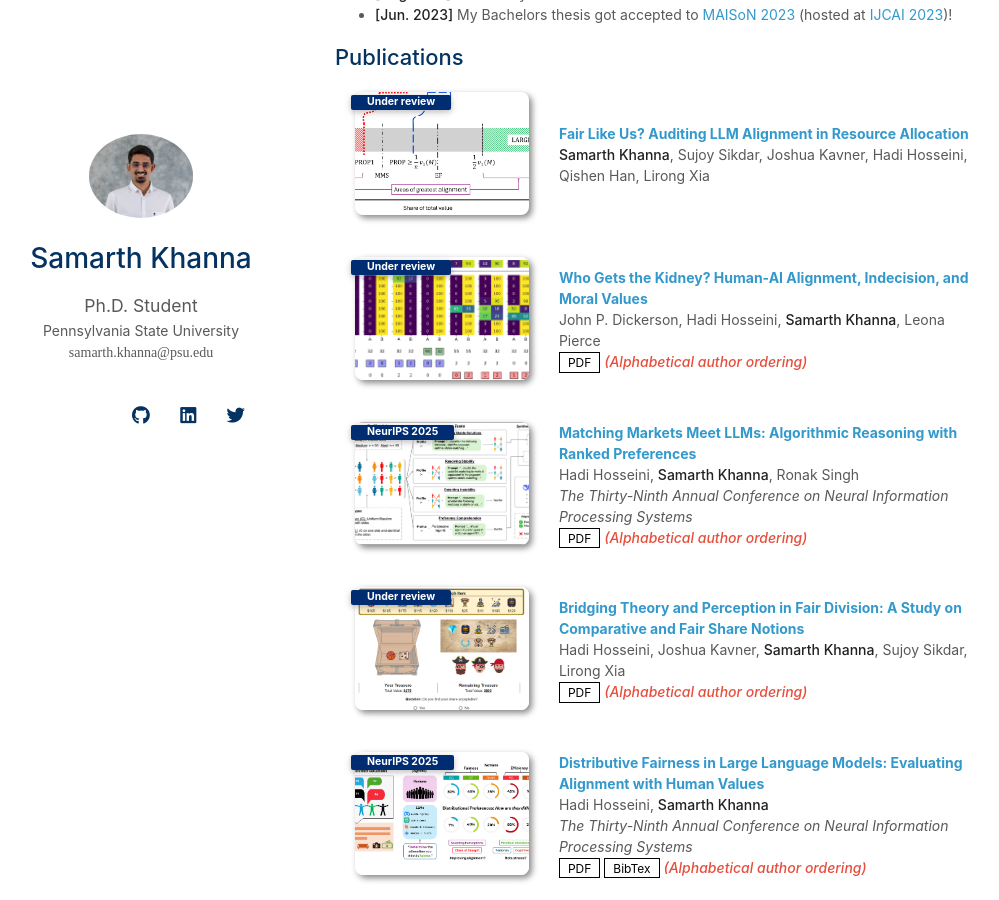
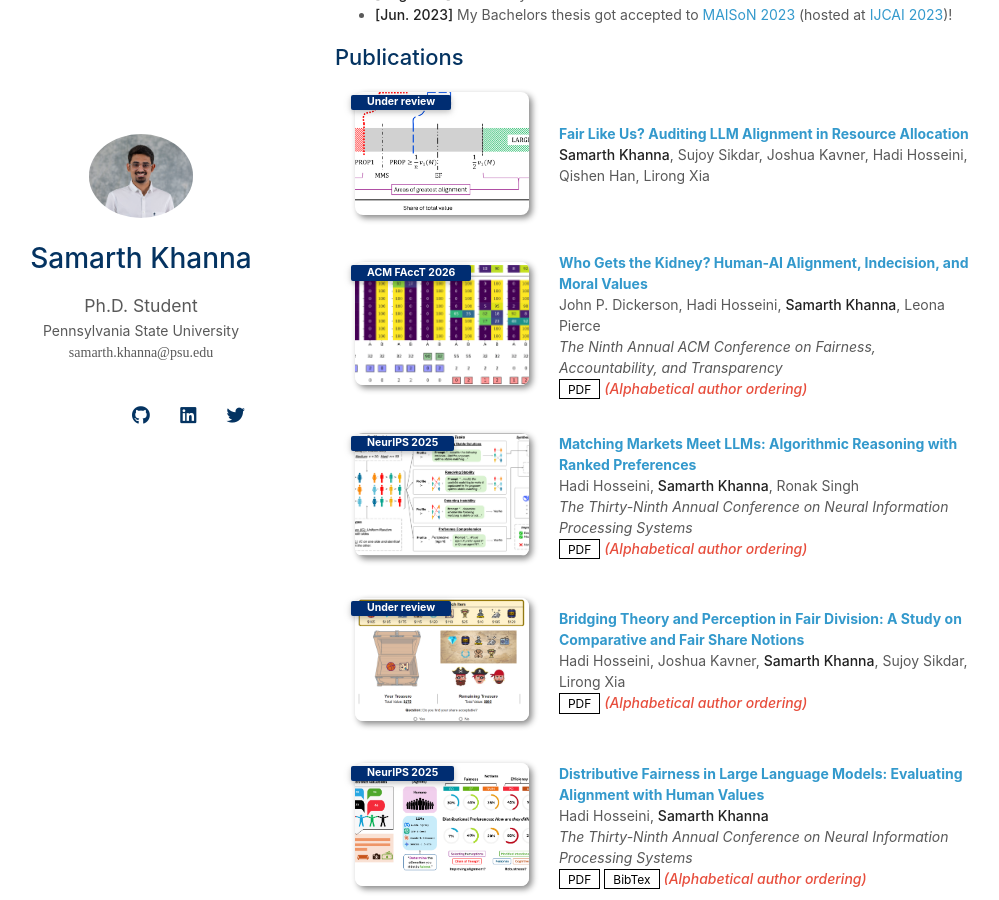
Before and after one commit to SamarthKhanna/SamarthKhanna.github.io, a Jekyll site: the page built from index.md, in a window 1280 px wide and 900 px high, scrolled down 712 px. Shown: the whole window, without its empty margins (135-1134 px from the left). Built offline with Jekyll 4.4.1, drawn with Linux system fonts in a browser that asks for light colours; nearby versions of some CDN libraries; a style sheet for code colours, icons or effects is not loaded; our own code applies the rules of GitHub Pages for plain Markdown files.

Commit message:
april updates

```diff
--- a/_config.yml
+++ b/_config.yml
@@ -13,7 +13,7 @@ canonical: https://minimal-light-theme.yliu.me/
 # Links
 # If you don't need one of them, you may delete the corresponding line.
 google_scholar: https://scholar.google.com/citations?view_op=list_works&hl=en&authuser=2&user=UINw23UAAAAJ
-cv_link: https://drive.google.com/file/d/1fmWEguKlb-wCnUXN38D8AZD4z1hd-Uc6/view?usp=sharing
+cv_link: https://drive.google.com/file/d/1-6LwA-DahuZRXC_6VHAE5k7aZmDFE1c3/view?usp=sharing
 github_link: https://github.com/SamarthKhanna
 linkedin: https://www.linkedin.com/in/samarth-khanna-974148116/
 twitter: https://twitter.com/samarthkhanna98
--- a/_data/publications.yml
+++ b/_data/publications.yml
@@ -9,7 +9,8 @@ main:
 
   - title: "Who Gets the Kidney? Human-AI Alignment, Indecision, and Moral Values"
     authors: John P. Dickerson, Hadi Hosseini, <strong>Samarth Khanna</strong>, Leona Pierce
-    conference_short: Under review
+    conference_short: ACM FAccT 2026
+    conference: The Ninth Annual ACM Conference on Fairness, Accountability, and Transparency
     pdf: https://arxiv.org/abs/2506.00079
     image: ./assets/img/exp1_heatmap.png
     notes: (Alphabetical author ordering)
```
